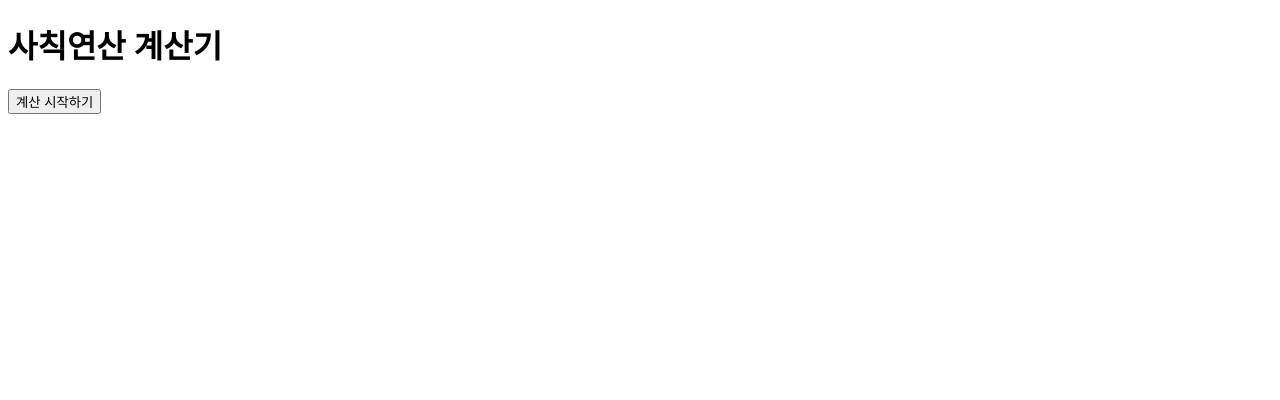
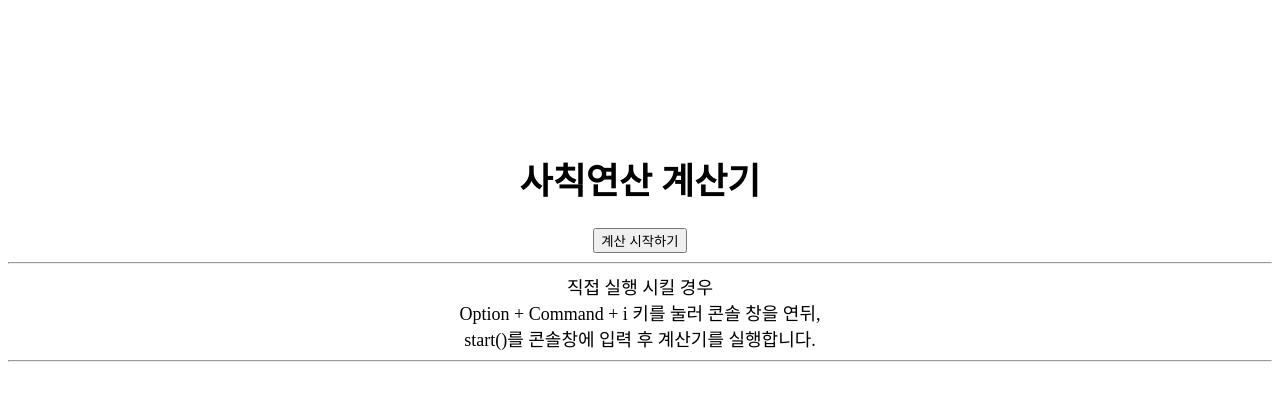
Before and after one commit to qkcnzkvh/OZcoding, a plain HTML site: page JS/day2/index.html in a window 1280 px wide. Drawn offline with Linux system fonts and the light colour scheme.

Commit message:
calculator

```diff
--- a/JS/day2/index.html
+++ b/JS/day2/index.html
@@ -4,11 +4,17 @@
 <head>
     <meta charset="UTF-8">
     <title>사칙연산 계산기</title>
+    <style>
+        body {text-align: center; font-size: large; padding-top: 15vh;}
+    </style>
 </head>
 
 <body>
     <h1>사칙연산 계산기</h1>
     <button onclick="start()">계산 시작하기</button>
+    <div><hr>직접 실행 시킬 경우
+        <br> Option + Command + i 키를 눌러 콘솔 창을 연뒤,
+        <br> start()를 콘솔창에 입력 후 계산기를 실행합니다. <hr></div>
     <script src="./calculator.js"></script>
 </body>
 </html>
```
